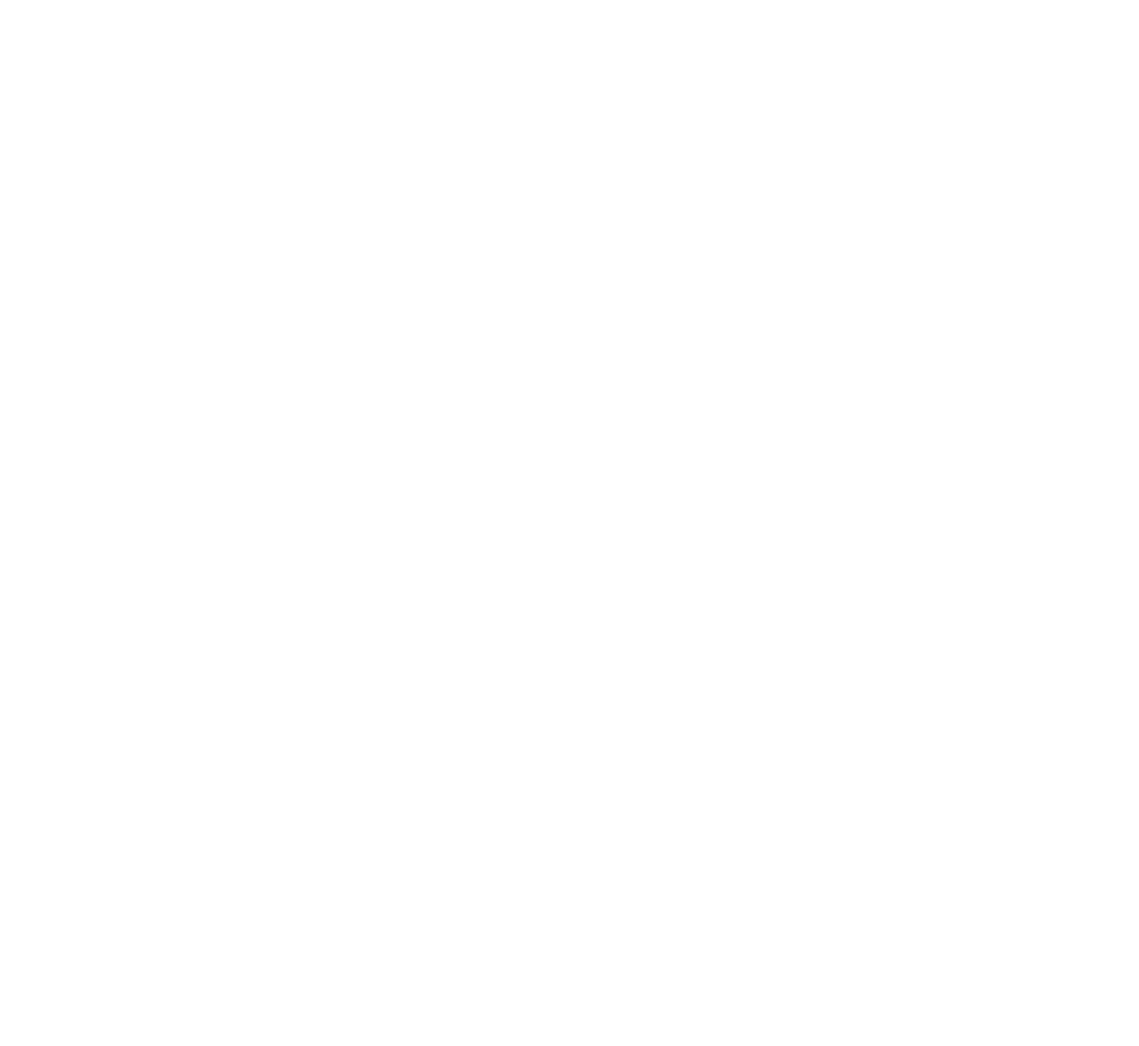
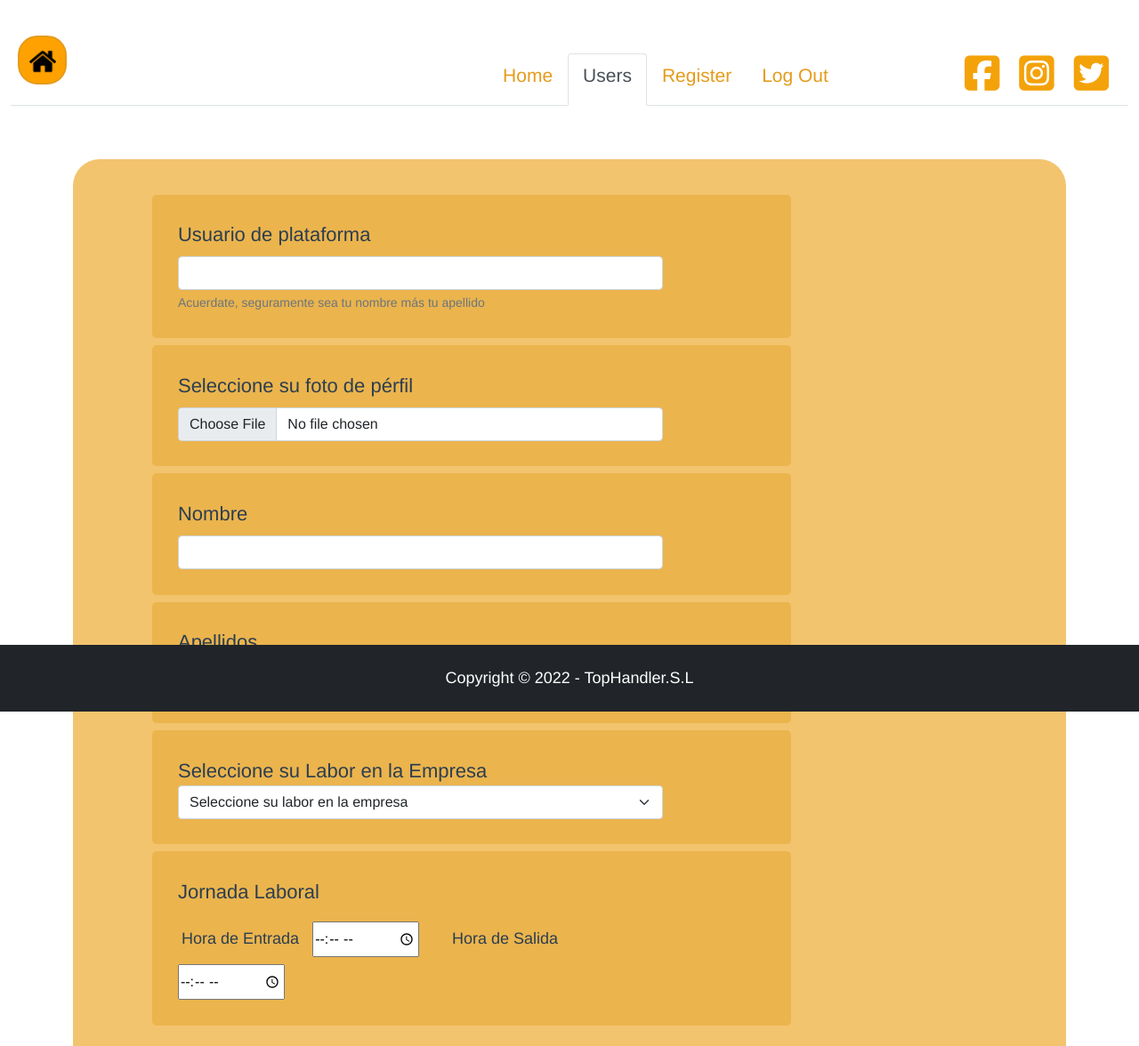
Before and after one commit to franciscorodriguezdaw/proyecto-daw, a Vue app: page /register in a window 1280 px wide. Before the commit this address had no page. Shown: the top 1176 px of the page at 89% size. Before the commit the page ends 800 px from the top, so only its background shows below. Built offline with nearby package versions, Linux system fonts and the light colour scheme.

Commit message:
Mejorando Formulario y creando vista para crear

```diff
--- a/src/components/formUser.vue
+++ b/src/components/formUser.vue
@@ -1,6 +1,6 @@
 <template>
   <form class="container contForm">
-    <div class="mb-3 col-9 rowInput">
+    <div class="mb-2 col-9 rowInput">
       <label for="userWeb" class="form-label">Usuario de plataforma</label>
       <input
         type="text"
@@ -14,25 +14,26 @@
       </div>
     </div>
 
-    <div class="mb-3 col-9 rowInput">
+    <div class="mb-2 col-9 rowInput">
       <label for="avatar" class="form-label"
         >Seleccione su foto de pérfil</label
       >
       <input class="form-control" type="file" id="avatar" name="avatar" />
     </div>
 
-    <div class="mb-3 col-9 rowInput">
+    <div class="mb-2 col-9 rowInput">
       <label for="name" class="form-label">Nombre</label>
       <input type="text" class="form-control" id="name" name="name" />
     </div>
 
-    <div class="mb-3 col-9 rowInput">
+    <div class="mb-2 col-9 rowInput">
       <label for="surname" class="form-label">Apellidos</label>
       <input type="surname" class="form-control" id="surname" />
     </div>
 
-    <div class="mb-3 col-9 rowInput">
-      <select class="form-select">
+    <div class="mb-2 col-9 rowInput">
+      <label for="selectWork">Seleccione su Labor en la Empresa</label>
+      <select class="form-select" id="selectWork" name="selectWork">
         <option selected>Seleccione su labor en la empresa</option>
         <option>Lorem ipsum</option>
         <option>Ipsum Lorem</option>
@@ -40,19 +41,33 @@
       </select>
     </div>
 
-    <div class="mb-3 col-9 rowInput">
+    <div class="mb-4 col-9 rowInput">
+      <label for="workday" class="form-label">Jornada Laboral</label>
+      <br />
+      <label for="workday" class="form-control-inline">Hora de Entrada </label>
+      <input type="time" class="form-control-inline" id="workday" name="checkInTime" />
+      <label for="workday" class="form-control-inline">Hora de Salida </label>
+      <input
+        type="time"
+        class="form-control-inline"
+        id="workday"
+        name="departureTime"
+      />
+    </div>
+
+    <div class="mb-4 col-9 rowInput">
       <label for="salary" class="form-label">Salario</label>
-      <input type="number" step="10" class="form-control" id="salary" />
+      <input type="number" step="10" min="0" class="form-control" id="salary" />
 
       <div class="form-check form-check-inline mt-4 firstCheck">
         <input
           class="form-check-input"
           type="radio"
           name="workShift"
-          id="month"
+          id="anual"
           checked
         />
-        <label class="form-check-label" for="month"> Mensual </label>
+        <label class="form-check-label" for="anual"> Anual </label>
       </div>
 
       <div class="form-check form-check-inline">
@@ -60,19 +75,12 @@
           class="form-check-input"
           type="radio"
           name="workShift"
-          id="week"
+          id="salTime"
+          checked
         />
-        <label class="form-check-label" for="week"> Semanal </label>
-      </div>
-
-      <div class="form-check form-check-inline">
-        <input
-          class="form-check-input"
-          type="radio"
-          name="workShift"
-          id="anual"
-        />
-        <label class="form-check-label" for="anual"> Anual </label>
+        <label class="form-check-label" for="salTime">
+          Salario por Unidad de Tiempo</label
+        >
       </div>
     </div>
 
@@ -88,7 +96,7 @@
       ></textarea>
     </div>
 
-    <div class="mb-3 col-9 form-check">
+    <div class="mb-2 col-9 form-check">
       <input
         type="checkbox"
         class="form-check-input"
@@ -101,10 +109,8 @@
       >
     </div>
 
-    <div class="mb-3 col-8 form-check" id="confirm">
-      <button type="submit" class="btn btn-primary">
-        Crear Nuevo Empleado
-      </button>
+    <div class="mb-2 col-8 form-check" id="confirm">
+      <button type="submit" class="btn btn-primary">Confirmar Empleado</button>
     </div>
   </form>
 </template>
@@ -122,11 +128,13 @@ export default {
   padding: 70px;
   padding-top: 40px;
   padding-left: 8%;
+  border-radius: 30px;
 }
 form > .rowInput {
   background-color: #e8ac3ca5;
   padding: 3%;
   padding-right: 15%;
+  border-radius: 5px;
 }
 
 form {
@@ -183,4 +191,19 @@ button[type="submit"]:hover {
 .form-check-inline {
   font-size: 18px;
 }
+
+label[for=workday]:nth-child(3), label[for=workday]:nth-child(5){
+    font-size: 18px;
+    padding: 15px;
+}
+
+label[for=workday]:nth-child(3){
+ margin-left: -2%;
+}
+
+input[type=time]{
+  margin-right: 4%;
+  width: 22%;
+  height: 40px;
+}
 </style>
--- a/src/components/navLogIn.vue
+++ b/src/components/navLogIn.vue
@@ -1,5 +1,5 @@
 <template>
-    <nav id="app" class="container-fluid">
+  <nav id="app" class="container-fluid">
     <div>
       <router-link to="/" id="homeIcon">
         <a class="navbar-brand" href="">
@@ -9,6 +9,9 @@
     </div>
 
     <ul class="nav nav-tabs justify-content-end mb-3">
+      <li class="nav-item">
+        <a class="nav-link" id="separator" href=""></a>
+      </li>
       <router-link to="/">
         <a class="nav-link" href="">Home</a>
       </router-link>
@@ -16,8 +19,11 @@
         <a class="nav-link active" href="">Users</a>
       </router-link>
       <li class="nav-item">
-        <a class="nav-link" href="">Register</a>
+        <router-link to="/register">
+          <a class="nav-link" href="">Register</a>
+        </router-link>
       </li>
+
       <li class="nav-item">
         <router-link to="/">
           <a class="nav-link" href="">Log Out</a>
@@ -33,18 +39,21 @@
         <a class="nav-link hiddenNav" href=""></a>
       </li>
       <li class="nav-item">
+        <a class="nav-link" id="separatorTwo" href="" aria-disabled="true"></a>
+      </li>
+      <li class="nav-item boxIcoOne">
         <a class="navbar-brand" href="https://es-es.facebook.com/">
-          <i class="fa-brands fa-facebook-square" id="socialWebs"></i>
+          <i class="fa-brands fa-facebook-square"></i>
         </a>
       </li>
-      <li class="nav-item">
+      <li class="nav-item boxIcoTwo">
         <a class="navbar-brand" href="https://www.instagram.com/">
-          <i class="fa-brands fa-instagram-square" id="socialWebs"></i>
+          <i class="fa-brands fa-instagram-square"></i>
         </a>
       </li>
-      <li class="nav-item">
+      <li class="nav-item boxIcoThree">
         <a class="navbar-brand" href="https://twitter.com/i/flow/login">
-          <i class="fa-brands fa-twitter-square" id="socialWebs"></i>
+          <i class="fa-brands fa-twitter-square"></i>
         </a>
       </li>
     </ul>
@@ -53,8 +62,8 @@
 
 <script>
 export default {
-name: "nav-logIn",
-}
+  name: "nav-logIn",
+};
 </script>
 
 <style>
@@ -159,20 +168,5 @@ i:hover {
     width: 10px;
     height: 10px;
   }
-
 }
-
-#socialWebs {
-  font-size: 45px;
-  color: #f4a20a;
-  margin-right: 6px;
-  transition: 1s;
-}
-#socialWebs:hover {
-  margin-bottom: 20px;
-  padding-top: -40px;
-  font-size: 60px;
-  color: #ffd12b;
-}
-
 </style>
--- a/src/components/navLogOut.vue
+++ b/src/components/navLogOut.vue
@@ -164,20 +164,5 @@ i:hover {
     width: 10px;
     height: 10px;
   }
-
 }
-
-#socialWebs {
-  font-size: 45px;
-  color: #f4a20a;
-  margin-right: 6px;
-  transition: 1s;
-}
-#socialWebs:hover {
-  margin-bottom: 20px;
-  padding-top: -40px;
-  font-size: 60px;
-  color: #ffd12b;
-}
-
 </style>
--- a/src/router/index.js
+++ b/src/router/index.js
@@ -13,28 +13,35 @@ const routes = [{
     // this generates a separate chunk (about.[hash].js) for this route
     // which is lazy-loaded when the route is visited.
     component: () =>
-            import ( /* webpackChunkName: "about" */ '../views/AboutView.vue')
+        import( /* webpackChunkName: "about" */ '../views/AboutView.vue')
 },
 {
     path: '/login',
     name: 'login',
 
     component: () =>
-            import ('../views/LogInView.vue')
+        import('../views/LogInView.vue')
 },
 {
     path: '/users',
     name: 'users',
 
     component: () =>
-            import ('../views/UsersApp.vue')
+        import('../views/UsersApp.vue')
 },
 {
     path: '/detail',
     name: 'detail',
 
     component: () =>
-            import ('../views/DetailUsers.vue')
+        import('../views/DetailUsers.vue')
+},
+{
+    path: '/register',
+    name: 'register',
+
+    component: () =>
+        import('../views/RegisterUsers.vue')
 }
 
 ]
--- /dev/null
+++ b/src/views/RegisterUsers.vue
@@ -0,0 +1,28 @@
+<template>
+  <nav-logIn></nav-logIn>
+  <article class="container">
+      <form-user></form-user>
+  </article>
+
+  <footer-personal></footer-personal>
+</template>
+
+
+<script>
+import FooterPersonal from "../components/footer.vue";
+import NavLogIn from "../components/navLogIn.vue";
+import FormUser from "../components/formUser.vue";
+
+export default {
+  name: "App",
+  components: {
+    FooterPersonal,
+    NavLogIn,
+    FormUser,
+  },
+};
+</script>
+
+<style>
+
+</style>
```
Lines whose indentation alone changed are shown as unchanged.
